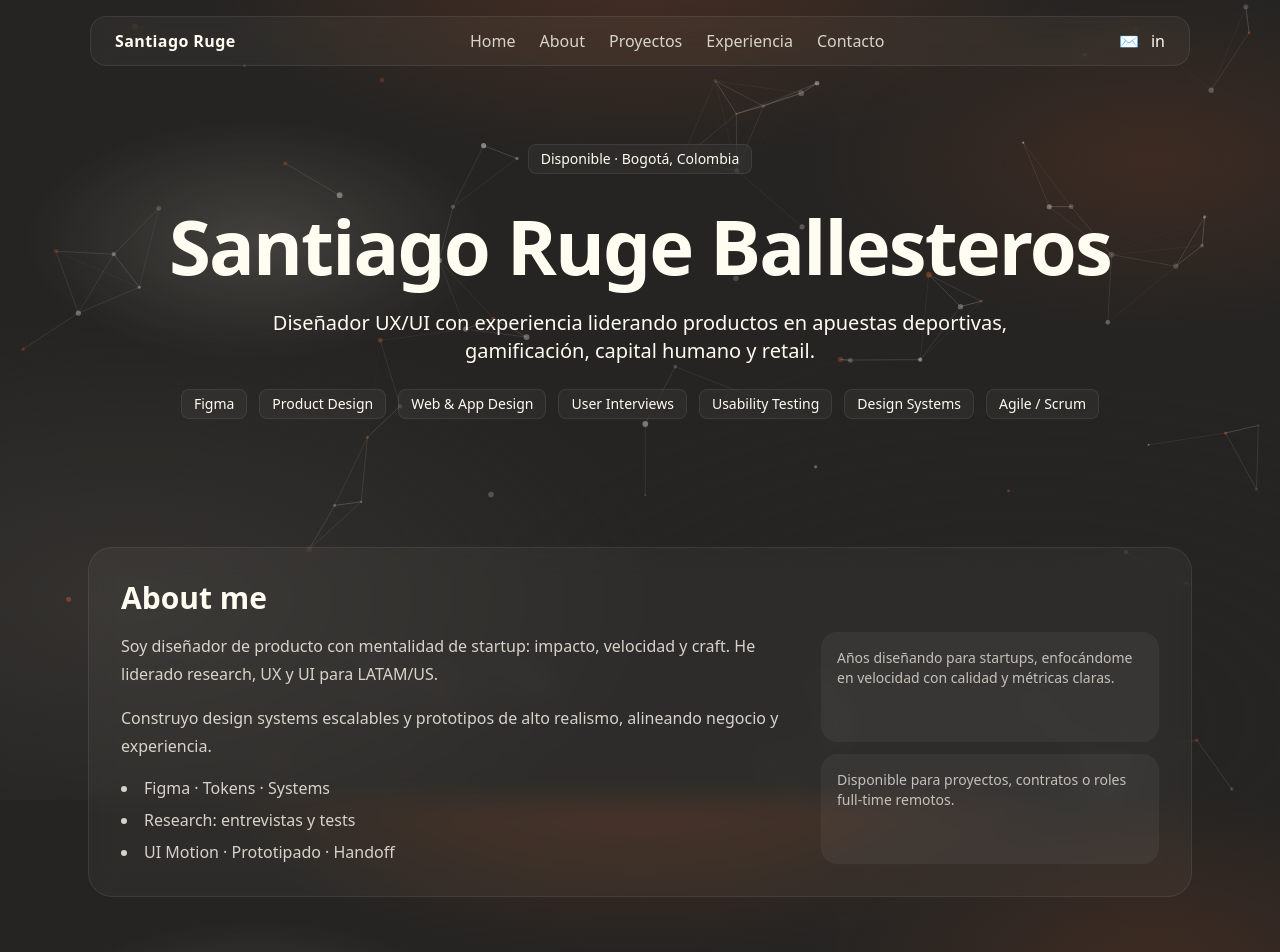
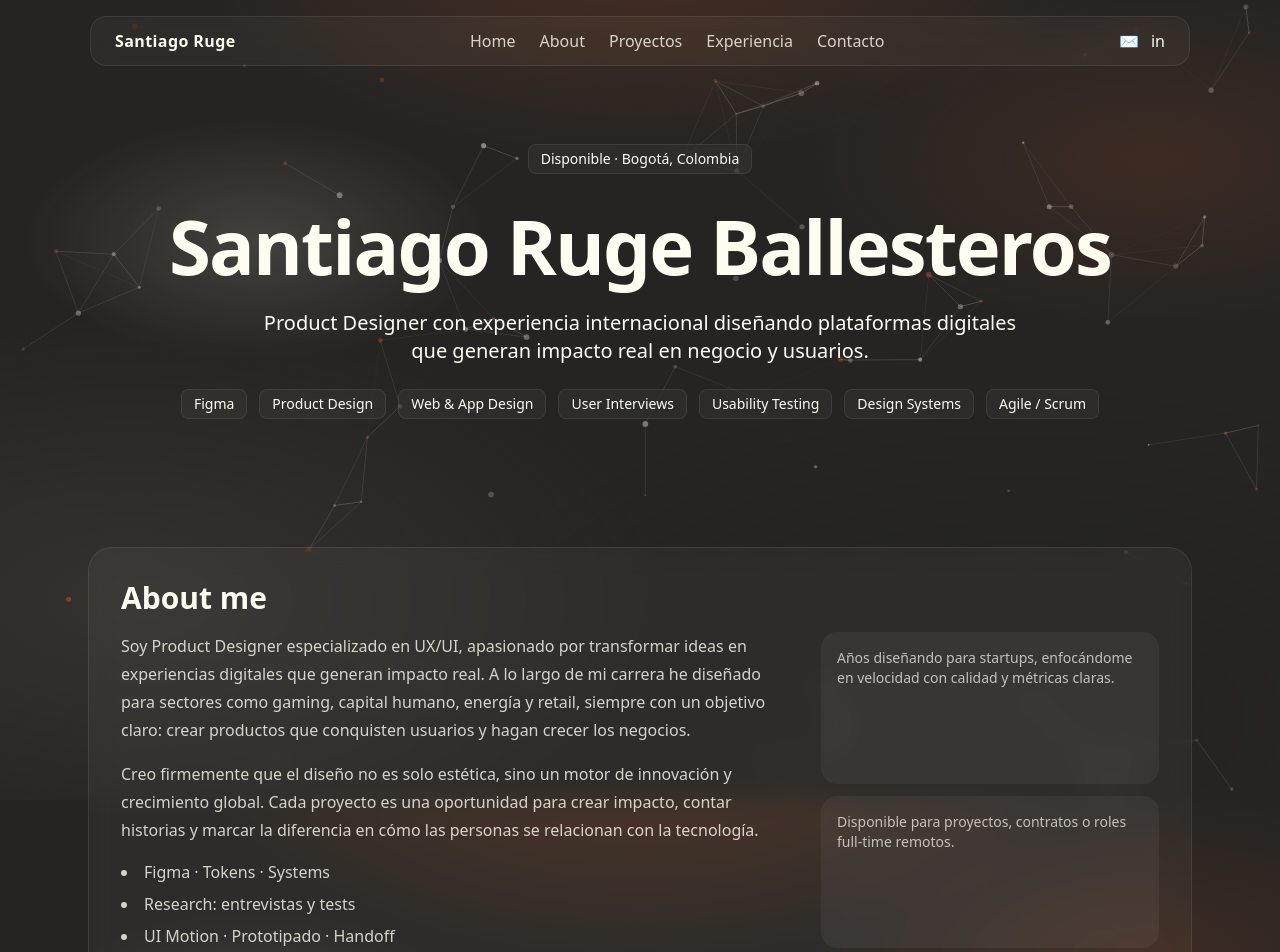
Before and after one commit to santiagorugeba/my-portfolio-main, a React (Vite) app: page / in a window 1280 px wide. Shown: the top 952 px of the page. Built offline with nearby package versions, Linux system fonts and the light colour scheme.

Commit message:
Ajuste hero y about

```diff
--- a/src/components/About.tsx
+++ b/src/components/About.tsx
@@ -1,15 +1,83 @@
-import { about } from '@/data/about'; import { motion } from 'framer-motion'; import { fadeUp, stagger } from '@/lib/motion'
-export default function About(){ return (<section id='about' className='max-w-6xl mx-auto px-6 py-16 scroll-mt-28'>
-  <motion.div className='glass rounded-3xl p-8' variants={fadeUp(0)} initial='hidden' whileInView='show' viewport={{once:true,amount:.25}}>
-    <h2 className='text-3xl font-extrabold mb-4 text-brand-graphite dark:text-brand-light'>About me</h2>
-    <motion.div className='grid md:grid-cols-[2fr_1fr] gap-6' variants={stagger(.08)}>
-      <motion.div className='space-y-4' variants={fadeUp(.05)}>{about.paragraphs.map((p,i)=>(<p key={i} className='text-brand-graphite/90 dark:text-brand-light/80 leading-7'>{p}</p>))}
-        <ul className='grid gap-2 list-disc list-inside text-brand-graphite/90 dark:text-brand-light/80'>{about.bullets.map((b,i)=>(<li key={i}>{b}</li>))}</ul>
+// Importaciones de librerías y datos.
+// - `about`: Importa los datos de la sección "Acerca de mí" desde tu archivo local.
+// - `motion`: Componente de Framer Motion para manejar animaciones.
+// - `fadeUp` y `stagger`: Funciones personalizadas para definir el comportamiento de las animaciones.
+import { about } from '@/data/about';
+import { motion } from 'framer-motion';
+import { fadeUp, stagger } from '@/lib/motion';
+
+// Componente principal de React para la sección "Acerca de mí".
+export default function About() {
+  return (
+    // <section>: Elemento semántico para la sección. El `id` permite navegar a ella.
+    // Clases de Tailwind CSS:
+    // - `max-w-6xl mx-auto`: Centra el contenido y establece un ancho máximo.
+    // - `px-6 py-16`: Añade espaciado horizontal y vertical.
+    // - `scroll-mt-28`: Desplaza la página 28 unidades por debajo del ancla al navegar.
+    <section id='about' className='max-w-6xl mx-auto px-6 py-16 scroll-mt-28'>
+      {/* Contenedor principal animado con Framer Motion.
+        - `variants={fadeUp(0)}`: Aplica una animación de aparición (fadeUp) sin retraso inicial.
+        - `initial='hidden'`: Define el estado inicial (oculto) antes de que la animación comience.
+        - `whileInView='show'`: Activa la animación cuando el componente entra en el viewport.
+        - `viewport={{once:true, amount:.25}}`: La animación se ejecuta solo una vez cuando
+          el 25% del componente es visible en pantalla.
+      */}
+      <motion.div
+        className='glass rounded-3xl p-8'
+        variants={fadeUp(0)}
+        initial='hidden'
+        whileInView='show'
+        viewport={{ once: true, amount: 0.25 }}
+      >
+        {/* Título de la sección. */}
+        <h2 className='text-3xl font-extrabold mb-4 text-brand-graphite dark:text-brand-light'>
+          About me
+        </h2>
+
+        {/* Contenedor de la cuadrícula principal con animación escalonada (stagger).
+          - `variants={stagger(.08)}`: Sus elementos hijos se animarán uno tras otro, con un
+            retraso de 0.08 segundos entre cada uno.
+        */}
+        <motion.div className='grid md:grid-cols-[2fr_1fr] gap-6' variants={stagger(0.08)}>
+          {/* Columna izquierda con párrafos y lista. */}
+          <motion.div className='space-y-4' variants={fadeUp(0.05)}>
+            {/* Mapea y renderiza cada párrafo desde el objeto `about`. */}
+            {about.paragraphs.map((p, i) => (
+              <p key={i} className='text-brand-graphite/90 dark:text-brand-light/80 leading-7'>
+                {p}
+              </p>
+            ))}
+            {/* Mapea y renderiza cada elemento de la lista de habilidades. */}
+            <ul className='grid gap-2 list-disc list-inside text-brand-graphite/90 dark:text-brand-light/80'>
+              {about.bullets.map((b, i) => (
+                <li key={i}>{b}</li>
+              ))}
+            </ul>
+          </motion.div>
+
+          {/* Columna derecha (`<aside>`) con notas adicionales. */}
+          <motion.aside className='grid gap-3' variants={stagger(0.06)}>
+            {/* Primera nota con animación. */}
+            <motion.div
+              variants={fadeUp(0.1)}
+              className='rounded-2xl p-4 bg-brand-sand/30 dark:bg-white/5'
+            >
+              <p className='text-sm text-brand-graphite/80 dark:text-brand-light/70'>
+                Años diseñando para startups, enfocándome en velocidad con calidad y métricas claras.
+              </p>
+            </motion.div>
+            {/* Segunda nota con animación. */}
+            <motion.div
+              variants={fadeUp(0.15)}
+              className='rounded-2xl p-4 bg-brand-sand/30 dark:bg-white/5'
+            >
+              <p className='text-sm text-brand-graphite/80 dark:text-brand-light/70'>
+                Disponible para proyectos, contratos o roles full-time remotos.
+              </p>
+            </motion.div>
+          </motion.aside>
+        </motion.div>
       </motion.div>
-      <motion.aside className='grid gap-3' variants={stagger(.06)}>
-        <motion.div variants={fadeUp(.1)} className='rounded-2xl p-4 bg-brand-sand/30 dark:bg-white/5'><p className='text-sm text-brand-graphite/80 dark:text-brand-light/70'>Años diseñando para startups, enfocándome en velocidad con calidad y métricas claras.</p></motion.div>
-        <motion.div variants={fadeUp(.15)} className='rounded-2xl p-4 bg-brand-sand/30 dark:bg-white/5'><p className='text-sm text-brand-graphite/80 dark:text-brand-light/70'>Disponible para proyectos, contratos o roles full-time remotos.</p></motion.div>
-      </motion.aside>
-    </motion.div>
-  </motion.div>
-</section>) }
+    </section>
+  );
+}
--- a/src/components/Hero.tsx
+++ b/src/components/Hero.tsx
@@ -19,8 +19,9 @@ export default function Hero() {
         {/* Subtítulo */}
         <p className="mt-4 text-center max-w-3xl mx-auto text-lg md:text-xl
                       text-[var(--brand-graphite)] dark:text-[var(--brand-light)]">
-          Diseñador UX/UI con experiencia liderando productos en apuestas
-          deportivas, gamificación, capital humano y retail.
+          Product Designer con experiencia internacional diseñando plataformas digitales que generan impacto real en negocio y usuarios.
+
+
         </p>
 
         {/* Chips de skills */}
--- a/src/data/about.ts
+++ b/src/data/about.ts
@@ -1 +1,20 @@
-export const about={paragraphs:['Soy diseñador de producto con mentalidad de startup: impacto, velocidad y craft. He liderado research, UX y UI para LATAM/US.','Construyo design systems escalables y prototipos de alto realismo, alineando negocio y experiencia.'],bullets:['Figma · Tokens · Systems','Research: entrevistas y tests','UI Motion · Prototipado · Handoff']}
+/**
+ * Constante `about` para la sección "Acerca de mí".
+ * Contiene información estructurada para una fácil visualización y mantenimiento.
+ */
+export const about = {
+  // `paragraphs`: Un array de strings para la descripción principal.
+  // Cada string representa un párrafo distinto, ideal para renderizar en el frontend.
+  paragraphs: [
+    'Soy Product Designer especializado en UX/UI, apasionado por transformar ideas en experiencias digitales que generan impacto real. A lo largo de mi carrera he diseñado para sectores como gaming, capital humano, energía y retail, siempre con un objetivo claro: crear productos que conquisten usuarios y hagan crecer los negocios.',
+    'Creo firmemente que el diseño no es solo estética, sino un motor de innovación y crecimiento global. Cada proyecto es una oportunidad para crear impacto, contar historias y marcar la diferencia en cómo las personas se relacionan con la tecnología.',
+  ],
+
+  // `bullets`: Un array de strings que lista habilidades o puntos clave.
+  // Es útil para mostrar un resumen conciso y visual de la experiencia.
+  bullets: [
+    'Figma · Tokens · Systems',
+    'Research: entrevistas y tests',
+    'UI Motion · Prototipado · Handoff',
+  ],
+};
```
